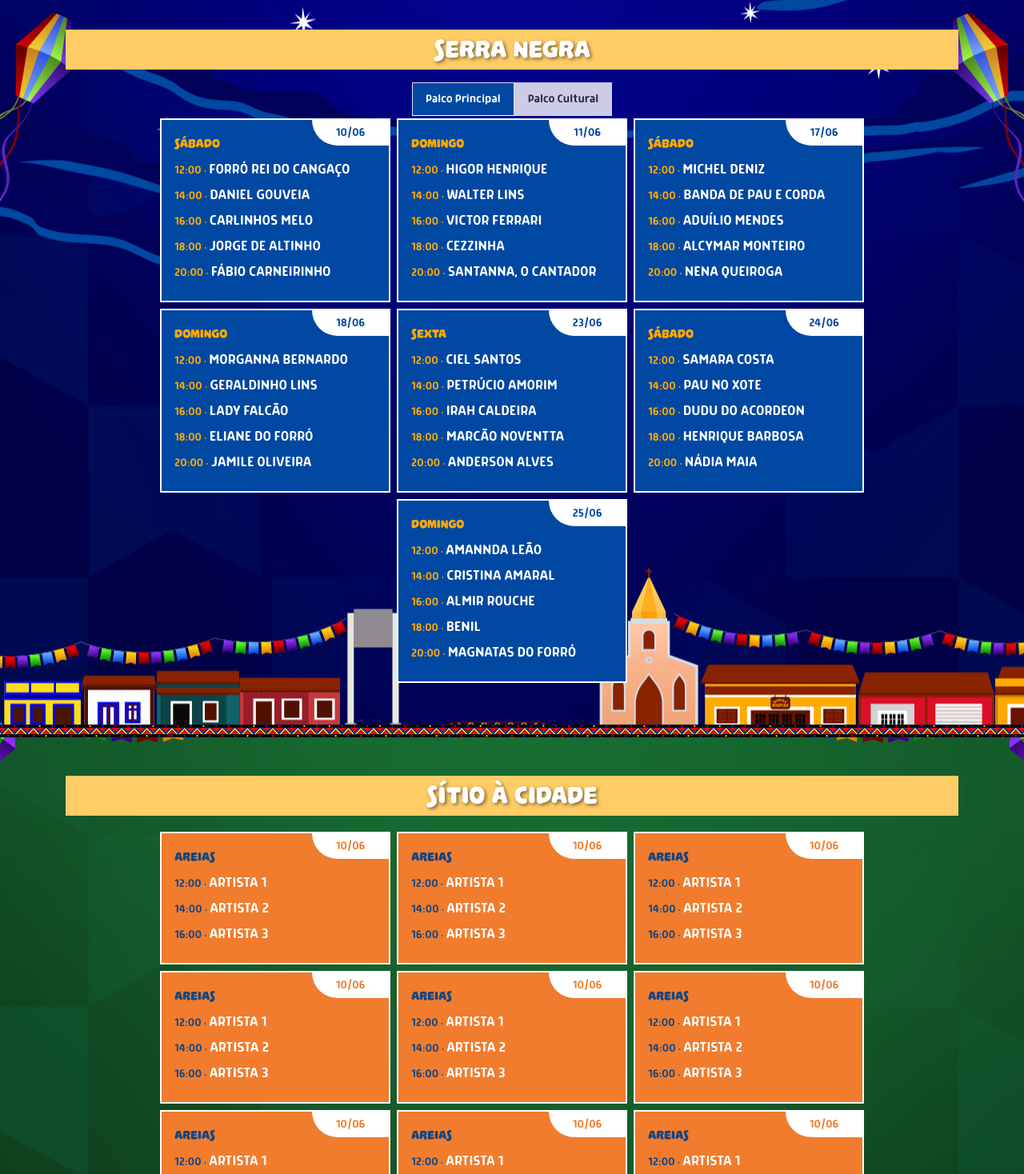
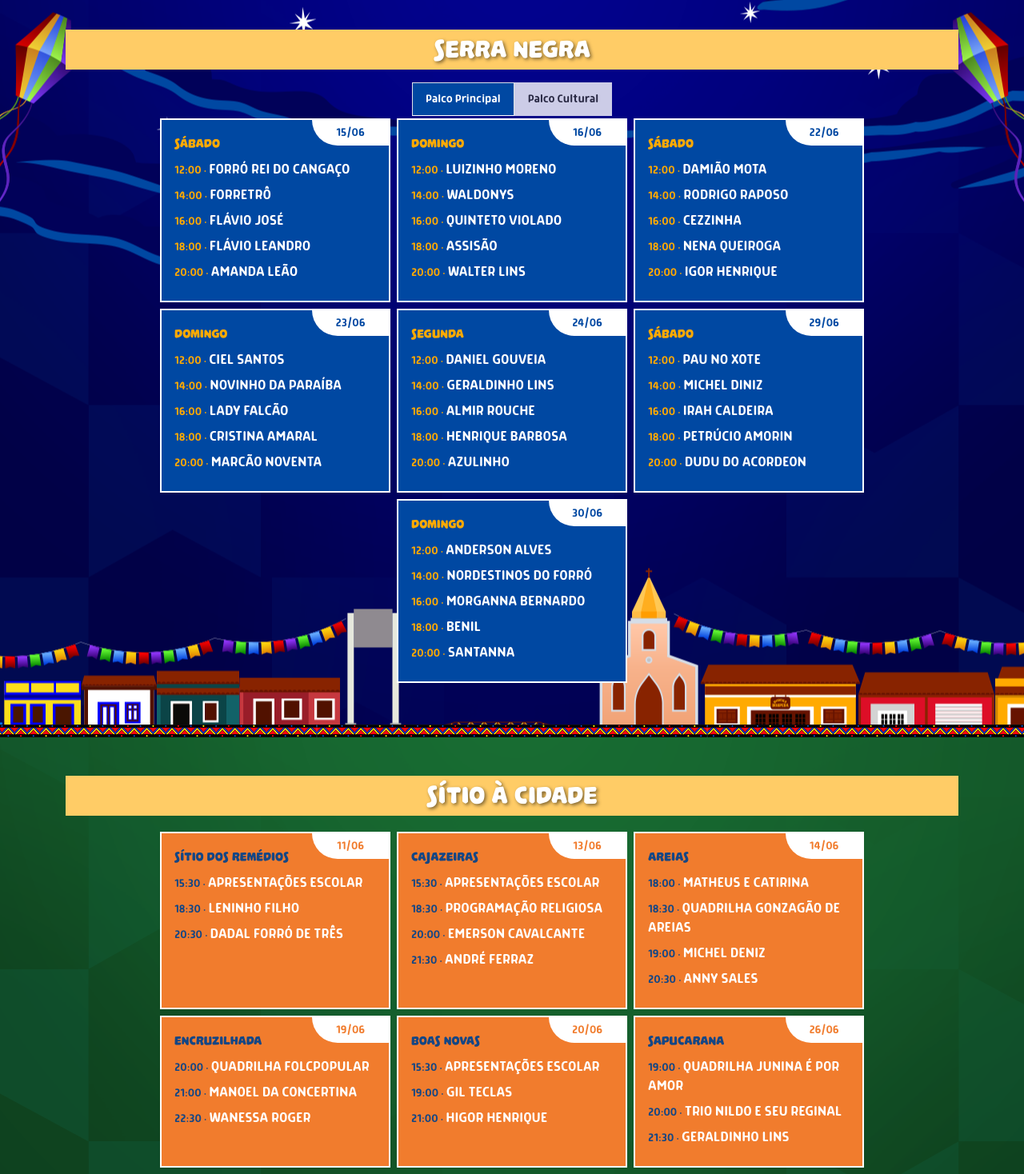
Before and after one commit to heqat/saojoaob, a Next.js app: page / in a window 1280 px wide. Shown: the part 2153-3621 px from the top of the page at 80% size. Built offline with nearby package versions, Linux system fonts and the light colour scheme.

Commit message:
Atualização da seção de programação

```diff
--- a/pages/index.js
+++ b/pages/index.js
@@ -172,86 +172,86 @@ export default function Home() {
                       <CardPalco
                         nome={[
                           "Forró Rei do Cangaço",
-                          "Daniel Gouveia",
-                          "Carlinhos Melo",
-                          "Jorge de Altinho",
-                          "Fábio Carneirinho",
+                          "Forretrô",
+                          "Flávio José",
+                          "Flávio Leandro",
+                          "Amanda Leão",
                         ]}
                         horario={["12:00", "14:00", "16:00", "18:00", "20:00"]}
                         dia="Sábado"
-                        data="10/06"
+                        data="15/06"
                       />
                       <CardPalco
                         nome={[
-                          "Higor Henrique",
+                          "Luizinho Moreno",
+                          "Waldonys",
+                          "Quinteto Violado",
+                          "Assisão",
                           "Walter Lins",
-                          "Victor Ferrari",
-                          "Cezzinha",
-                          "Santanna, O Cantador",
                         ]}
                         horario={["12:00", "14:00", "16:00", "18:00", "20:00"]}
                         dia="Domingo"
-                        data="11/06"
+                        data="16/06"
                       />
                       <CardPalco
                         nome={[
-                          "Michel Deniz",
-                          "Banda de Pau e Corda",
-                          "Aduílio Mendes",
-                          "Alcymar Monteiro",
+                          "Damião Mota",
+                          "Rodrigo Raposo",
+                          "Cezzinha",
                           "Nena Queiroga",
+                          "Igor Henrique",
                         ]}
                         horario={["12:00", "14:00", "16:00", "18:00", "20:00"]}
                         dia="Sábado"
-                        data="17/06"
-                      />
-                      <CardPalco
-                        nome={[
-                          "Morganna Bernardo",
-                          "Geraldinho Lins",
-                          "Lady Falcão",
-                          "Eliane do forró",
-                          "Jamile Oliveira",
-                        ]}
-                        horario={["12:00", "14:00", "16:00", "18:00", "20:00"]}
-                        dia="Domingo"
-                        data="18/06"
+                        data="22/06"
                       />
                       <CardPalco
                         nome={[
                           "Ciel Santos",
-                          "Petrúcio Amorim",
-                          "Irah Caldeira",
-                          "Marcão Noventta",
-                          "Anderson Alves",
+                          "Novinho da Paraíba",
+                          "Lady Falcão",
+                          "Cristina Amaral",
+                          "Marcão Noventa",
                         ]}
                         horario={["12:00", "14:00", "16:00", "18:00", "20:00"]}
-                        dia="Sexta"
+                        dia="Domingo"
                         data="23/06"
                       />
                       <CardPalco
                         nome={[
-                          "Samara Costa",
-                          "Pau no Xote",
-                          "Dudu do Acordeon",
+                          "Daniel Gouveia",
+                          "Geraldinho Lins",
+                          "Almir Rouche",
                           "Henrique Barbosa",
-                          "Nádia Maia",
+                          "Azulinho",
                         ]}
                         horario={["12:00", "14:00", "16:00", "18:00", "20:00"]}
-                        dia="Sábado"
+                        dia="Segunda"
                         data="24/06"
                       />
                       <CardPalco
                         nome={[
-                          "Amannda Leão",
-                          "Cristina Amaral",
-                          "Almir Rouche",
+                          "Pau no Xote",
+                          "Michel Diniz",
+                          "Irah Caldeira",
+                          "Petrúcio Amorin",
+                          "Dudu do Acordeon",
+                        ]}
+                        horario={["12:00", "14:00", "16:00", "18:00", "20:00"]}
+                        dia="Sábado"
+                        data="29/06"
+                      />
+                      <CardPalco
+                        nome={[
+                          "Anderson Alves",
+                          "Nordestinos do Forró",
+                          "Morganna Bernardo",
                           "Benil",
-                          "Magnatas do forró",
+                          "Santanna",
                         ]}
                         horario={["12:00", "14:00", "16:00", "18:00", "20:00"]}
                         dia="Domingo"
-                        data="25/06"
+                        data="30/06"
                       />
                     </div>
                   </div>
@@ -265,198 +265,143 @@ export default function Home() {
                     <div className="d-flex justify-content-center flex-wrap">
                       <CardPalco
                         nome={[
-                          "trio manoel da concertina",
-                          "matheus e catirina",
-                          "batalhão 44",
+                          "mateus e catirina",
+                          "kaio lima",
+                          "banda de pífanos",
+                          "mateus e catirina",
+                          "quadrilha folcpopular",
+                          "batalhão 44/ matheus e catirina",
                           "renilda cardoso",
-                          "quadrilha folcpopular",
-                        ]}
-                        horario={["13:00", "14:30", "15:00", "15:30", "16:30"]}
-                        dia="Sábado"
-                        data="10/06"
-                      />
-                      <CardPalco
-                        nome={[
-                          "dadal e forró de três",
-                          "banda de pífano são josé dos bezerros",
-                          "quadrilha junina estilizada filhos do barro",
-                          "clara ellys",
-                          "luizinho moreno",
-                          "trio kabras da peste",
                         ]}
                         horario={[
+                          "12:30",
                           "13:00",
                           "14:30",
                           "15:00",
                           "15:30",
                           "16:30",
-                          "17:00",
+                          "17:30",
                         ]}
-                        dia="Domingo"
-                        data="11/06"
+                        dia="Sábado"
+                        data="15/06"
                       />
                       <CardPalco
                         nome={[
-                          "valdinho paz",
-                          "matheus e catirina",
-                          "lunas costa, biu lourenço e mateus aboiador",
-                          "quadrilha recorda junina",
-                          "douglas leon",
-                          "ed carlos",
+                          "mateus e catirina",
+                          "clara ellys",
+                          "banda de pífanos",
+                          "mateus e catirina",
+                          "marcos montez",
+                          "jamile",
+                          "som da terra",
                         ]}
                         horario={[
+                          "12:30",
                           "13:00",
-                          "14:30",
                           "15:00",
                           "15:30",
                           "16:30",
-                          "17:00",
+                          "17:30",
+                          "18:30",
                         ]}
-                        dia="Sábado"
-                        data="17/06"
+                        dia="Domingo"
+                        data="16/06"
                       />
                       <CardPalco
                         nome={[
-                          "kaio lima",
-                          "banda de pífano são josé dos bezerros",
-                          "batalhão 44",
-                          "banda cheiro de sanfona",
-                          "quadrilha junina é por amor",
+                          "mateus e catirina",
+                          "carlinho melo",
+                          "mateus e catirina",
+                          "quadrilha misturat",
+                          "douglas leon",
+                          "thalentos",
                         ]}
-                        horario={["13:00", "14:30", "15:00", "15:30", "16:30"]}
-                        dia="Domingo"
-                        data="18/06"
+                        horario={[
+                          "12:30",
+                          "13:00",
+                          "15:00",
+                          "15:30",
+                          "16:30",
+                          "17:30",
+                        ]}
+                        dia="Sábado"
+                        data="22/06"
                       />
                       <CardPalco
                         nome={[
-                          "farra dos tops",
-                          "matheus e catirina",
-                          "quadrilha folcpopular",
-                          "neno do acordeon",
-                          "quadrilha festejando santo antônio",
+                          "mateus e catirina",
+                          "victor ferrari",
+                          "mateus e catirina",
+                          "grupo panpaguarte",
+                          "matheus aboiador, biu lourenço e lunas costas",
+                          "zé barreto",
+                          "joãozinho de exu",
                         ]}
-                        horario={["13:00", "14:30", "15:00", "15:30", "16:30"]}
-                        dia="Sexta"
+                        horario={[
+                          "12,30",
+                          "13:00",
+                          "15:00",
+                          "15:30",
+                          "16:30",
+                          "17:30",
+                          "18:30",
+                        ]}
+                        dia="Domingo"
                         data="23/06"
                       />
                       <CardPalco
                         nome={[
-                          "andré ferraz",
-                          "quadrilha junina é por amor",
-                          "quadrilha festejando santo antônio",
-                          "os talentos",
-                          "kaká kantareli",
+                          "mateus e catirina",
+                          "kabras da peste",
+                          "mateus e catirina",
+                          "quadrilha folcpopular",
+                          "batalhão 44/ mateus e catirina",
+                          "farra dos tops",
+                          "valdinho paes",
                         ]}
-                        horario={["13:00", "14:30", "15:00", "15:30", "16:30"]}
-                        dia="Sábado"
+                        horario={[
+                          "12:30",
+                          "13:00",
+                          "15:00",
+                          "15:30",
+                          "16:30",
+                          "17:30",
+                          "18:30",
+                        ]}
+                        dia="Segunda"
                         data="24/06"
                       />
                       <CardPalco
                         nome={[
-                          "emerson cavalcante",
-                          "matheus e catirina",
-                          "batalhão 44",
-                          "trio nildo e seu regional",
-                          "grupo cultural papanguarte",
+                          "mateus e catirina",
+                          "samara costa",
+                          "mateus e catirina",
+                          "quadrilha misturart",
+                          "joãozinho e banda",
+                          "eu, tu e elas",
                         ]}
-                        horario={["13:00", "14:30", "15:00", "15:30", "16:30"]}
-                        dia="Domingo"
-                        data="25/06"
-                      />
-                    </div>
-                  </div>
-                  <div
-                    className="tab-pane fade"
-                    id="palcos-tab3-pane"
-                    role="tabpanel"
-                    aria-labelledby="palcos-tab3"
-                    tabIndex="0"
-                  >
-                    <div className="d-flex justify-content-center flex-wrap">
-                      <CardPalco
-                        nome={[
-                          "Apresentação escolar",
-                          "programação religiosa",
-                          "forró rei do cangaço",
-                          "forró dos bossas",
+                        horario={[
+                          "12:30",
+                          "13:00",
+                          "15:00",
+                          "15:30",
+                          "16:00",
+                          "17:30",
                         ]}
-                        horario={["16:00", "18:30", "21:00", "22:20"]}
-                        dia="Cajazeiras"
-                        data="13/06"
+                        dia="Sábado"
+                        data="29/06"
                       />
                       <CardPalco
                         nome={[
-                          "Matheus e Catirina",
-                          "dadal e forró de três",
-                          "walter lins",
+                          "mateus e catirina",
+                          "emerson cavalcante",
+                          "mateus e catirina",
+                          "quadrilha riacho das almas",
+                          "neno do acordeon",
                         ]}
-                        horario={["18:00", "19:00", "20:20"]}
-                        dia="Sítio Areias"
-                        data="14/06"
-                      />
-                      <CardPalco
-                        nome={[
-                          "Apresentação escolar",
-                          "matheus e catirina",
-                          "kaká kantareli",
-                          "trio nildo e seu regional",
-                        ]}
-                        horario={["17:00", "18:00", "19:00", "20:30"]}
-                        dia="Sítio dos Remédios"
-                        data="15/06"
-                      />
-                      <CardPalco
-                        nome={[
-                          "Apresentação escolar",
-                          "matheus e catirina",
-                          "higor henrique",
-                          "trio asa branca",
-                        ]}
-                        horario={["15:00", "18:00", "19:00", "20:50"]}
-                        dia="Boas Novas"
-                        data="20/06"
-                      />
-                      <CardPalco
-                        nome={[
-                          "Matheus e Catirina",
-                          "quadrilha junina é por amor",
-                          "elian do acordeon",
-                          "michel deniz",
-                        ]}
-                        horario={["18:00", "19:00", "20:00", "21:30"]}
-                        dia="Sapucarana"
-                        data="21/06"
-                      />
-                      <CardPalco
-                        nome={[
-                          "Matheus e Catirina",
-                          "gil teclas",
-                          "samara costa",
-                        ]}
-                        horario={["18:00", "19:00", "20:50"]}
-                        dia="Encruzilhada"
-                        data="22/06"
-                      />
-                    </div>
-                  </div>
-
-                  <div
-                    className="tab-pane fade"
-                    id="palcos-tab4-pane"
-                    role="tabpanel"
-                    aria-labelledby="palcos-tab4"
-                    tabIndex="0"
-                  >
-                    <div className="d-flex justify-content-center flex-wrap">
-                      <CardPalco
-                        nome={[
-                          "Higor Henrique",
-                          "Lipe Lucena",
-                          "Wallas Arrais",
-                        ]}
-                        horario={["20:00", "22:00", "00:00"]}
-                        dia="Sábado"
-                        data="01/07"
+                        horario={["12:30", "13:00", "15:00", "15:30", "16:00"]}
+                        dia="Domingo"
+                        data="25/06"
                       />
                     </div>
                   </div>
@@ -472,59 +417,69 @@ export default function Home() {
                 <div className="container-card">
                   <div className="d-flex justify-content-center flex-wrap">
                     <CardSitio
-                      nome={["Artista 1", "Artista 2", "Artista 3"]}
-                      horario={["12:00", "14:00", "16:00"]}
-                      dia="Areias"
-                      data="10/06"
+                      nome={[
+                        "Apresentações Escolar",
+                        "Leninho Filho",
+                        "Dadal Forró de Três",
+                      ]}
+                      horario={["15:30", "18:30", "20:30"]}
+                      dia="Sítio dos Remédios"
+                      data="11/06"
+                    />
+
+                    <CardSitio
+                      nome={[
+                        "Apresentações Escolar",
+                        "Programação Religiosa",
+                        "Emerson Cavalcante",
+                        "André Ferraz",
+                      ]}
+                      horario={["15:30", "18:30", "20:00", "21:30"]}
+                      dia="Cajazeiras"
+                      data="13/06"
                     />
                     <CardSitio
-                      nome={["Artista 1", "Artista 2", "Artista 3"]}
-                      horario={["12:00", "14:00", "16:00"]}
+                      nome={[
+                        "Matheus e Catirina",
+                        "Quadrilha  Gonzagão de Areias",
+                        "Michel Deniz",
+                        "Anny Sales",
+                      ]}
+                      horario={["18:00", "18:30", "19:00", "20:30"]}
                       dia="Areias"
-                      data="10/06"
+                      data="14/06"
                     />
                     <CardSitio
-                      nome={["Artista 1", "Artista 2", "Artista 3"]}
-                      horario={["12:00", "14:00", "16:00"]}
-                      dia="Areias"
-                      data="10/06"
+                      nome={[
+                        "Quadrilha folcpopular",
+                        "Manoel da Concertina",
+                        "Wanessa Roger",
+                      ]}
+                      horario={["20:00", "21:00", "22:30"]}
+                      dia="Encruzilhada"
+                      data="19/06"
                     />
                     <CardSitio
-                      nome={["Artista 1", "Artista 2", "Artista 3"]}
-                      horario={["12:00", "14:00", "16:00"]}
-                      dia="Areias"
-                      data="10/06"
+                      nome={[
+                        "Apresentações Escolar",
+                        "Gil Teclas",
+                        "Higor Henrique",
+                      ]}
+                      horario={["15:30", "19:00", "21:00"]}
+                      dia="Boas Novas"
+                      data="20/06"
                     />
                     <CardSitio
-                      nome={["Artista 1", "Artista 2", "Artista 3"]}
-                      horario={["12:00", "14:00", "16:00"]}
-                      dia="Areias"
-                      data="10/06"
+                      nome={[
+                        "Quadrilha Junina é por amor",
+                        "Trio nildo e seu reginal",
+                        "Geraldinho Lins",
+                      ]}
+                      horario={["19:00", "20:00", "21:30"]}
+                      dia="Sapucarana"
+                      data="26/06"
                     />
-                    <CardSitio
-                      nome={["Artista 1", "Artista 2", "Artista 3"]}
-                      horario={["12:00", "14:00", "16:00"]}
-                      dia="Areias"
-                      data="10/06"
-                    />
-                    <CardSitio
-                      nome={["Artista 1", "Artista 2", "Artista 3"]}
-                      horario={["12:00", "14:00", "16:00"]}
-                      dia="Areias"
-                      data="10/06"
-                    />
-                    <CardSitio
-                      nome={["Artista 1", "Artista 2", "Artista 3"]}
-                      horario={["12:00", "14:00", "16:00"]}
-                      dia="Areias"
-                      data="10/06"
-                    />
-                    <CardSitio
-                      nome={["Artista 1", "Artista 2", "Artista 3"]}
-                      horario={["12:00", "14:00", "16:00"]}
-                      dia="Areias"
-                      data="10/06"
-                    />
+
                     <CardCidade
                       nome={["Artista 1", "Artista 2", "Artista 3"]}
                       horario={["12:00", "14:00", "16:00"]}
@@ -881,7 +836,7 @@ export default function Home() {
                 >
                   <div className="accordion-body">
                     Não, não é permitido. De acordo com o item III do Art. 4 do{" "}
-                     <a
+                    <a
                       href="DECRETO-N.2.643-DE-03-DE-JUNHO-DE-2024.pdf"
                       target="_blank"
                     >
--- a/styles/styles.module.css
+++ b/styles/styles.module.css
@@ -5,6 +5,9 @@
   margin-top: 100px;
   flex-direction: row;
   background-color: rgb(19, 70, 133);
+  background-image: url("../public/textura\ site\ palha\ v2.png");
+  background-blend-mode: multiply;
+  position: relative;
 }
 
 .textContainer {
```
